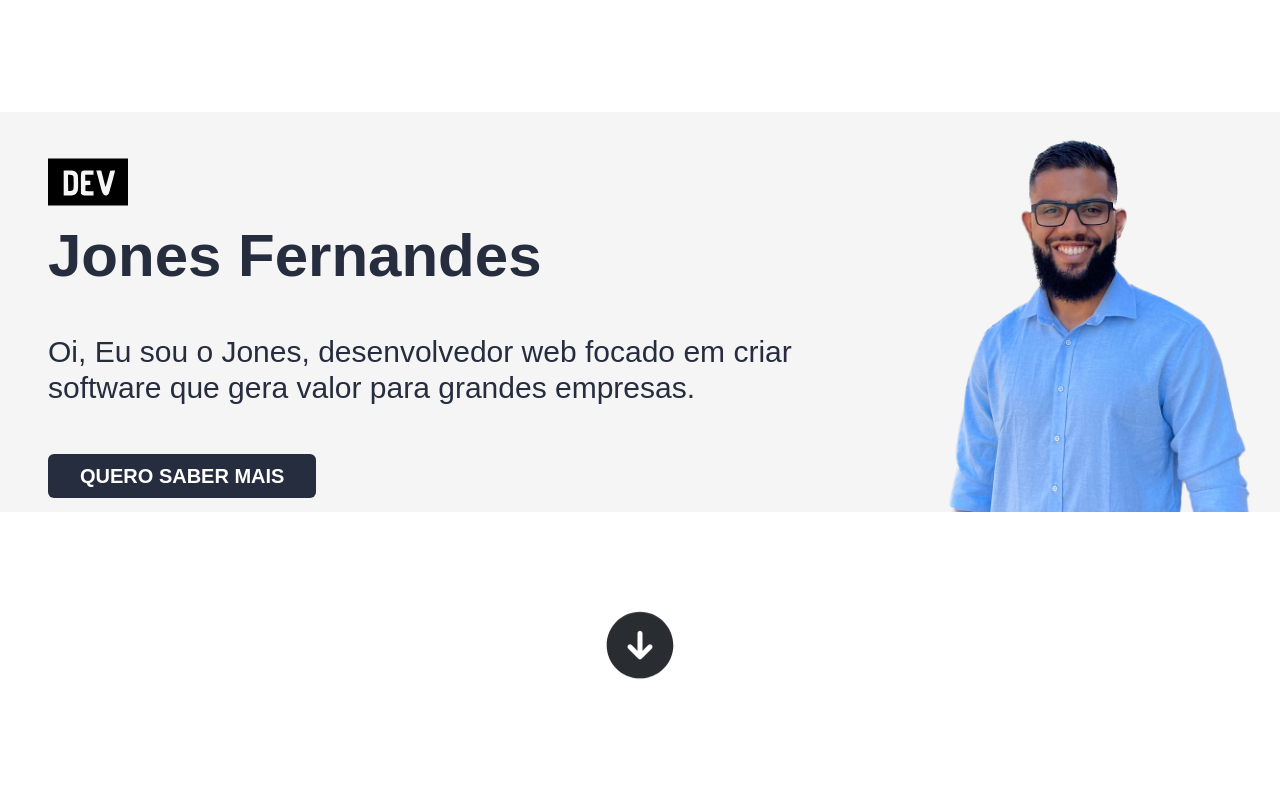
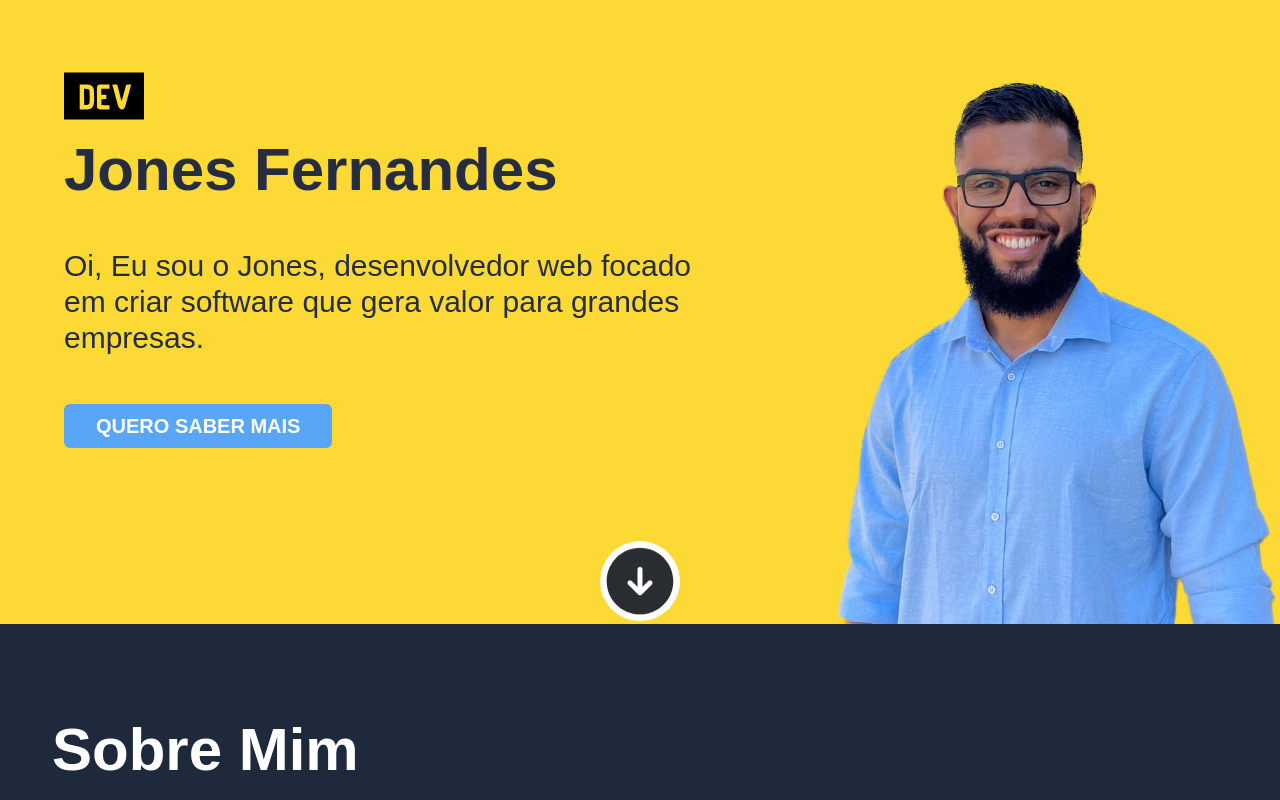
Before and after one commit to KeysiJones/portfolio-jones, a Next.js app: page / in a window 1280 px wide. Built offline with nearby package versions, Linux system fonts and the light colour scheme.

Commit message:
updates website

```diff
--- a/src/pages/index.js
+++ b/src/pages/index.js
@@ -13,10 +13,10 @@ export default function Home() {
       <FadeInWrapper>
         <div
           id='hero-section'
-          className='flex flex-col px-8 lg:px-0 justify-center text-[#262d3e] lg:py-28 lg:flex relative'
+          className='flex flex-col px-8 lg:px-0 justify-center text-[#262d3e] bg-[#FDD935] lg:flex relative overflow-hidden'
         >
-          <div className='flex flex-col lg:bg-[whitesmoke] lg:flex-row pt-4'>
-            <div className='max-w-4xl pt-8 m-auto sm:pt-0 lg:px-12'>
+          <div className='flex flex-col lg:flex-row'>
+            <div className='max-w-4xl m-auto pt-14 lg:px-12'>
               <div className='flex'>
                 <Image
                   src='/dev.svg'
@@ -29,11 +29,11 @@ export default function Home() {
               <h2 className='text-5xl font-black fadeIn sm:text-6xl'>
                 Jones Fernandes
               </h2>
-              <div className='my-12 text-2xl sm:text-3xl bg-[#262d3e] sm:bg-inherit rounded-md text-white sm:text-[#262d3e] text-center'>
+              <div className='my-12 max-w-xl sm:max-w-2xl text-2xl sm:text-3xl bg-[#262d3e] sm:bg-inherit rounded-md text-white sm:text-[#262d3e] text-center'>
                 <p className='pt-2 text-gray-400 sm:[display:none;]'>
                   README.md
                 </p>
-                <p className='p-6 font-thin text-left sm:p-0'>
+                <p className='p-6 text-left sm:p-0'>
                   Oi, Eu sou o Jones, desenvolvedor web focado em criar software
                   que gera valor para grandes empresas.
                 </p>
@@ -46,18 +46,19 @@ export default function Home() {
                       '_blank'
                     )
                   }
-                  className='p-2 font-bold text-white transition-all bg-[#262d3e] rounded-md sm:px-8 text-xl sm:hover:scale-110 px-8'
+                  className='p-2 font-bold text-white transition-all bg-[#5aa6f6] rounded-md sm:px-8 text-xl sm:hover:scale-110 px-8'
                 >
                   QUERO SABER MAIS
                 </button>
               </div>
             </div>
-            <div className='relative self-center max-w-md m-auto sm:block sm:left-0 left-2'>
+            <div className='relative self-center max-w-md m-auto -bottom-[157px] xl:-bottom-[120px] sm:block sm:left-0 left-2'>
               <Image
                 alt=''
                 src='/jones-cut-perfect.png'
-                width={400}
-                height={400}
+                width={600}
+                height={600}
+                className='lg:scale-125'
               />
             </div>
             <div className='mt-12 lg:[display:none;] text-center relative'>
@@ -68,7 +69,7 @@ export default function Home() {
                     '_blank'
                   )
                 }
-                className='p-2 font-bold text-white transition-all bg-[#262d3e] rounded-md sm:px-8 text-xl sm:hover:scale-110 px-8'
+                className='p-2 font-bold text-white transition-all bg-[#5aa6f6] rounded-md sm:px-8 text-xl sm:hover:scale-110 px-8'
               >
                 QUERO SABER MAIS
               </button>
@@ -92,10 +93,10 @@ export default function Home() {
       </FadeInWrapper>
       <div
         id='sobre-mim'
-        className='py-12 justify-center text-white lg:flex bg-[#262d3e] sm:flex-col'
+        className='justify-center px-4 py-24 text-white lg:flex bg-slate-800 sm:flex-col'
       >
         <FadeInWrapper>
-          <div className='flex flex-col my-auto sm:flex-row'>
+          <div className='flex flex-col xl:flex-row'>
             <div className='max-w-3xl px-4 m-auto lg:relative'>
               <h2 className='text-5xl font-extrabold sm:text-6xl'>Sobre Mim</h2>
               <p className='mt-12 text-3xl font-extralight'>
@@ -118,7 +119,7 @@ export default function Home() {
                       '_blank'
                     )
                   }
-                  className='p-2 font-bold text-gray-700 transition-all bg-[#F7DE1F] rounded-md sm:px-8 text-xl sm:hover:scale-110 px-8'
+                  className='p-2 font-bold text-white transition-all bg-[#5aa6f6] rounded-md text-xl md:hover:scale-110 px-8'
                 >
                   ENTRAR EM CONTATO
                 </button>
@@ -132,7 +133,7 @@ export default function Home() {
                     src='/laptop.png'
                     width={400}
                     height={400}
-                    className='relative scale-150 rounded-full sm:block left-6'
+                    className='relative scale-150 rounded-full md:block left-6'
                   />
                 }
               </div>
@@ -143,7 +144,7 @@ export default function Home() {
                     '_blank'
                   )
                 }
-                className='p-2 mt-24 font-bold text-gray-700 transition-all bg-[#F7DE1F] rounded-md sm:px-8 text-xl sm:hover:scale-110 px-8'
+                className='p-2 mt-24 font-bold text-gray-700 transition-all bg-[#5aa6f6] rounded-md sm:px-8 text-xl sm:hover:scale-110 px-8'
               >
                 ENTRAR EM CONTATO
               </button>
@@ -155,7 +156,7 @@ export default function Home() {
                   src='/laptop.png'
                   width={400}
                   height={400}
-                  className='relative scale-150 rounded-full sm:block left-6'
+                  className='relative scale-150 rounded-full md:block left-6'
                 />
               }
             </div>
```
